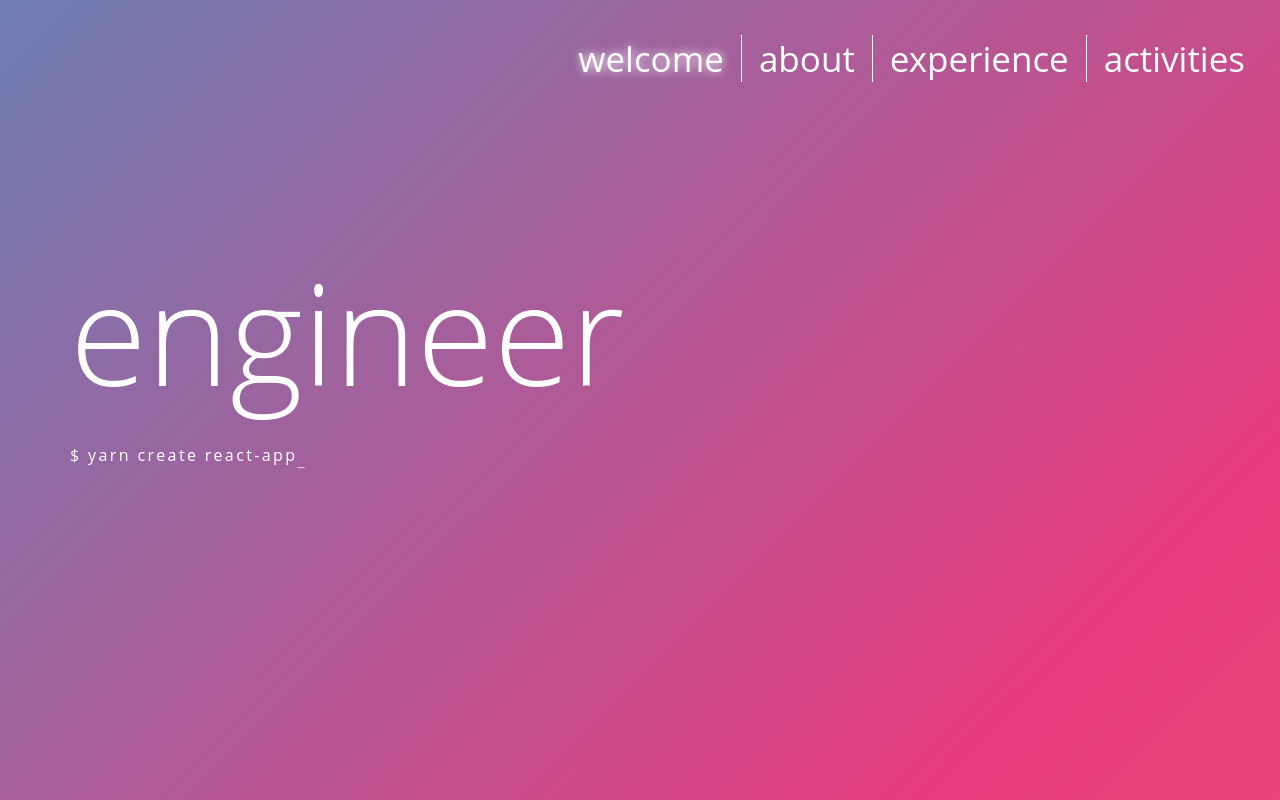
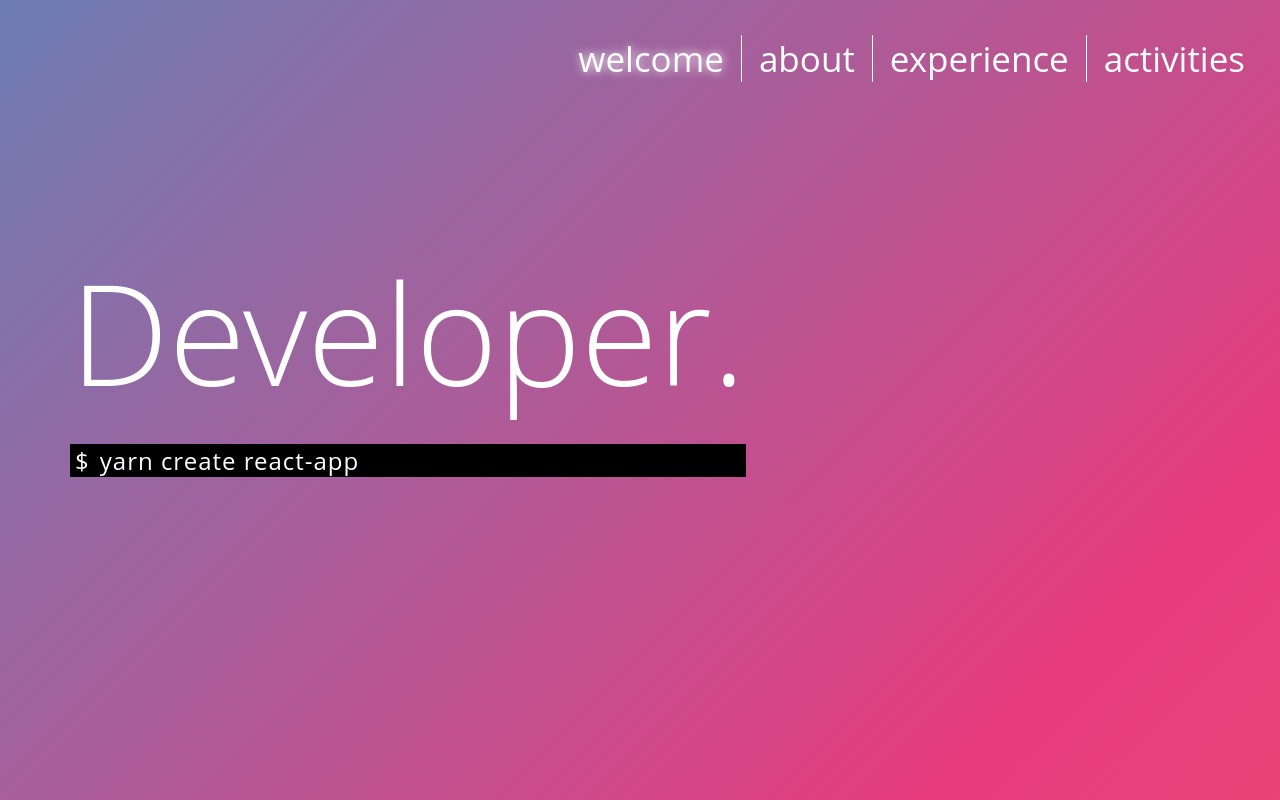
Before and after one commit to jhenriquez/jhenriquez.github.io, a React (Create React App) app: page / in a window 1280 px wide. Built offline with nearby package versions, Linux system fonts and the light colour scheme.

Commit message:
Adds useEffect on Welcome to avoid memory leak on timeout. Adds random key on Typewritter to trigger animation with every update.

```diff
--- /dev/null
+++ b/src/components/Typewriter/Typewriter.css
@@ -0,0 +1,41 @@
+.typewriter {
+  display: flex;
+  background-color: #000;
+  flex: 1;
+  align-items: baseline;
+  padding-left: 5px;
+  white-space: nowrap;
+}
+
+.typewriter span {
+  text-transform: lowercase;
+  font-size: 24px;
+  color: #fff;
+  letter-spacing: 1px;
+  overflow: hidden;
+}
+
+.typewriter .prompt {
+  margin-right: 10px;
+}
+
+.typewriter .content {
+  display: inline-block;
+  animation: typing 5s steps(40);
+}
+
+.content::after {
+  content: '|';
+  vertical-align: top;
+  animation: blink-caret 1s linear infinite;
+}
+
+@keyframes typing {
+  from { width: 0 }
+  to { width: 100% }
+}
+
+@keyframes blink-caret {
+  from { color: transparent; }
+  to { color: #fff; }
+}
--- /dev/null
+++ b/src/components/Typewriter/index.tsx
@@ -0,0 +1,28 @@
+import './Typewriter.css';
+import React from 'react';
+import PropTypes from 'prop-types';
+
+interface TypewriterPropTypes {
+  text: String;
+  prompt?: String;
+}
+
+const Typewriter: React.FC<TypewriterPropTypes> = (props: TypewriterPropTypes) => {
+  return (
+    <div key={Math.floor(Math.random()*100000000)} className="typewriter">
+      <span className="prompt">{`${props.prompt} `}</span>
+      <span className="content">{props.text}</span>
+    </div>
+  );
+}
+
+Typewriter.propTypes = {
+  text: PropTypes.string.isRequired,
+  prompt: PropTypes.string,
+};
+
+Typewriter.defaultProps = {
+  prompt: '$',
+};
+
+export default Typewriter;
--- a/src/components/Welcome/Welcome.css
+++ b/src/components/Welcome/Welcome.css
@@ -1,59 +1,13 @@
 .welcome {
   position: absolute;
   top: 15%;
+  padding-left: 70px;
 }
 
 .welcome h1 {
   color: #FFF;
   font-weight: 300;
   font-size: 140px;
-  text-transform: lowercase;
-  padding-left: 70px;
+  text-transform: capitalize;
   margin-bottom: 17px;
 }
-
-.welcome .social-icons {
-  text-align: center;
-  padding-left: 70px;
-}
-
-.welcome img {
-  cursor: pointer;
-  color: #fff;
-  height: 70px;
-  width: 70px;
-  margin-right: 17px;
-}
-
-.typewriter {
-  display: inline-block;
-}
-
-.typewriter span {
-  display: inline-block;
-  color: #fff;
-  padding-left: 70px;
-  overflow: hidden; /* Ensures the content is not revealed until the animation */
-  white-space: nowrap; /* Keeps the content on a single line */
-  margin: 0 auto; /* Gives that scrolling effect as the typing happens */
-  letter-spacing: .15em; /* Adjust as needed */
-  animation: typing 5s steps(40, end);
-}
-
-.typewriter .console-cursor {
-  display: inline;
-  padding: 0;
-  animation: blink-caret .75s linear infinite;
-}
-
-/* The typing effect */
-@keyframes typing {
-  from { width: 0 }
-  to { width: 100% }
-}
-
-/* The typewriter cursor effect */
-@keyframes blink-caret {
-  from { color: transparent; }
-  to { color: #fff; }
-}
--- a/src/components/Welcome/index.tsx
+++ b/src/components/Welcome/index.tsx
@@ -1,35 +1,35 @@
 import './Welcome.css';
-import React, { useState } from 'react';
+import React, { useState, useEffect } from 'react';
+import Typewriter from '../Typewriter';
 
 const Welcome: React.FC = () => {
   const commands = [
-    '$ yarn create react-app',
-    '$ git init',
-    '$ git commit',
-    '$ git push',
+    'yarn create react-app',
+    'yarn test',
+    'yarn lint',
+    'git add',
+    'git commit',
+    'git push',
   ];
 
   const [currentCommand, setCurrentCommand] = useState(0);
 
-  setTimeout(() => {
-    const newCommand = currentCommand + 1;
-    if (newCommand >= commands.length) {
-      return setCurrentCommand(0);
-    }
-    setCurrentCommand(newCommand);
-  }, 15000);
+  useEffect(() => {
+    const id = setTimeout(() => {
+      const newCommand = currentCommand + 1;
+      if (newCommand >= commands.length) {
+        return setCurrentCommand(0);
+      }
+      setCurrentCommand(newCommand);
+    }, 7000);
+
+    return () => clearTimeout(id);
+  });
 
   return (
     <section className="welcome">
-      <h1>Engineer</h1>
-      <div className="typewriter">
-        <span>{commands[currentCommand]}</span>
-        <span className="console-cursor">_</span>
-      </div>
-      {/* <div className="social-icons">
-        <img src="https://cdn.jsdelivr.net/npm/simple-icons@latest/icons/github.svg" />
-        <img src="https://unpkg.com/simple-icons@latest/icons/linkedin.svg" />
-      </div> */}
+      <h1>Developer.</h1>
+      <Typewriter text={commands[currentCommand]} />
     </section>
   );
 }
```
